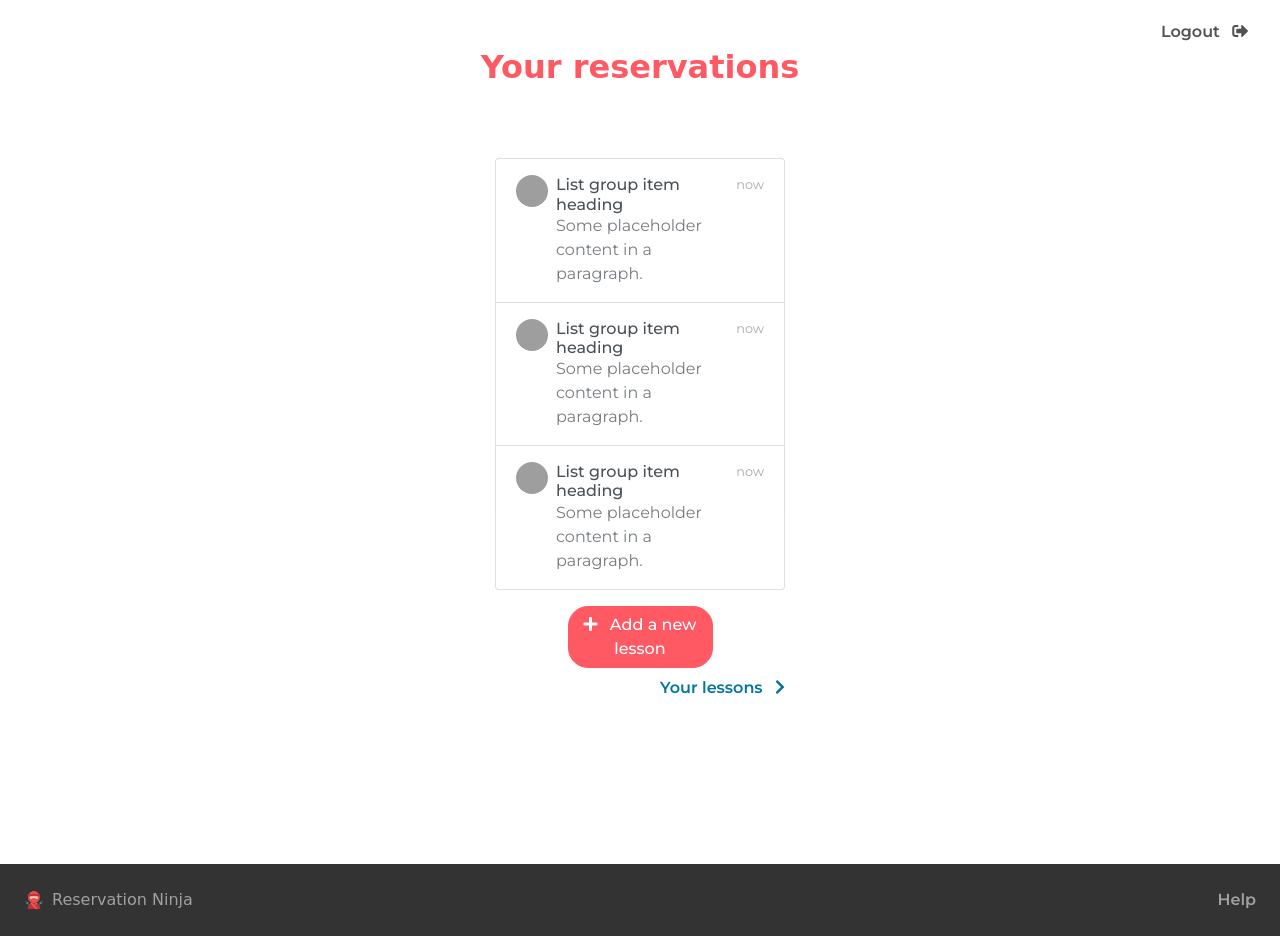
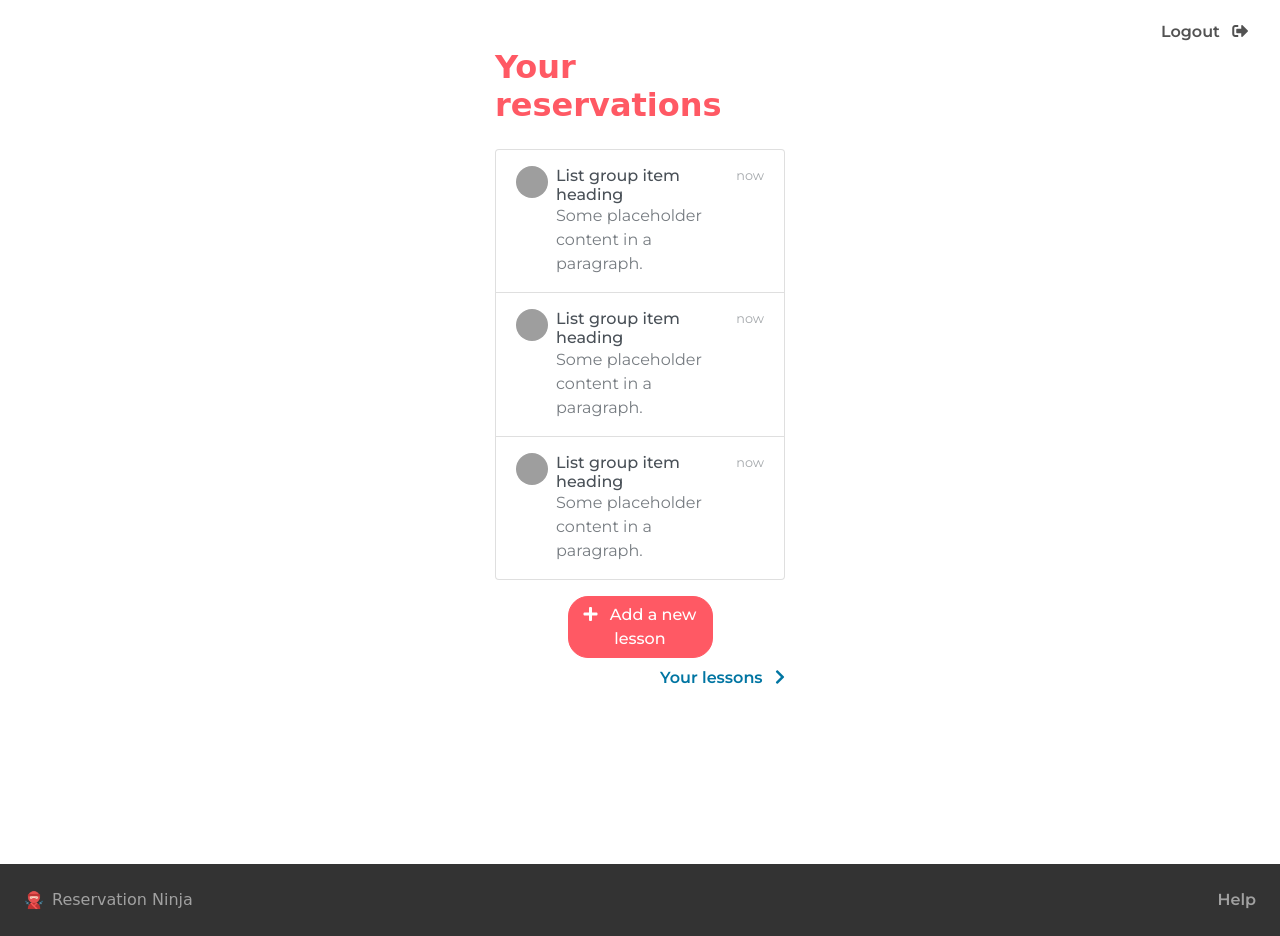
Before and after one commit to mattiolato98/reservation-ninja, a Django app: page / in a window 1280 px wide. Run offline with Django 3.2, Linux system fonts and the light colour scheme; the visitor is signed in with stand-in values (Sample User, id 1); parts of the project's set-up code (start-up, migrations or seed data) failed here and were passed over; some libraries are stand-ins or nearby versions; some web fonts are replaced; grey boxes are pictures that could not be loaded.

Commit message:
Redesigned page structure

```diff
--- a/templates/home.html
+++ b/templates/home.html
@@ -28,12 +28,14 @@
 
 {% block content %}
     <div class="site-box">
-        <div class="d-flex justify-content-center">
-            <h2 class="logo-font site-color">Your reservations</h2>
+        <div class="row justify-content-center">
+            <div class="col-lg-3 col-12">
+                <h2 class="logo-font site-color">Your reservations</h2>
+            </div>
         </div>
         <div class="row justify-content-center">
             <div class="col-lg-3 col-12">
-                <div class="list-group mb-3">
+                <div class="list-group my-3">
                     <a href="#" class="list-group-item list-group-item-action d-flex gap-3 py-3" aria-current="true">
                         <img src="https://github.com/twbs.png" alt="twbs" width="32" height="32"
                              class="rounded-circle flex-shrink-0 mr-2">
```
